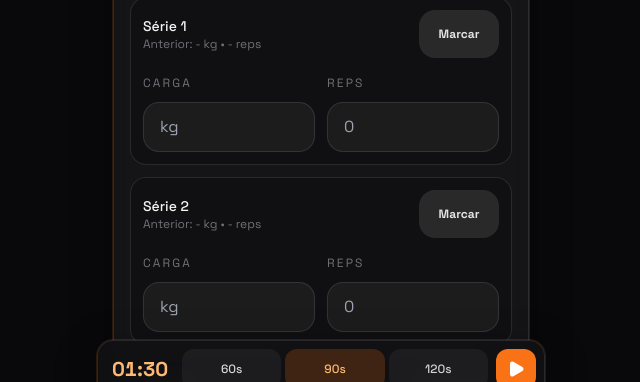
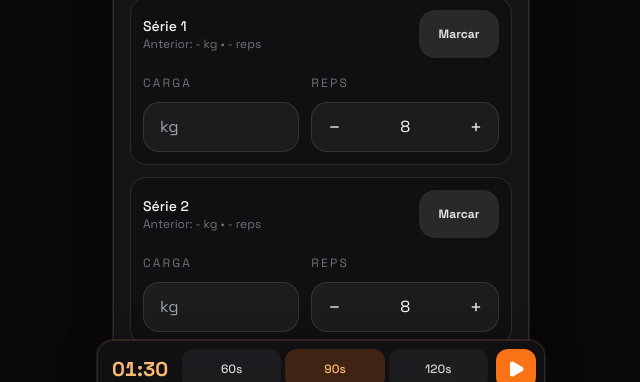
Before and after one commit to lnrdgst/daily-workout, a React (Vite) app: page /workout/A in a window 1280 px wide. Both pictures are taken after a click on the button "Iniciar treino". Shown: the part 402-784 px from the top of the page, without its empty margins (319-959 px from the left). Built offline with nearby package versions, Linux system fonts and the light colour scheme.

Commit message:
feat: agiliza preenchimento de repeticoes no treino

```diff
--- a/src/components/SetRow.tsx
+++ b/src/components/SetRow.tsx
@@ -1,3 +1,4 @@
+import { useId } from 'react';
 import type { ExerciseSetLog } from '@/types/workout';
 
 interface SetRowProps {
@@ -9,6 +10,13 @@ interface SetRowProps {
 }
 
 export const SetRow = ({ index, set, previousSet, onChange, onToggleCompleted }: SetRowProps) => {
+  const repsId = useId();
+  const adjustReps = (delta: number) => {
+    const current = Number(set.reps);
+    const next = Math.max(0, (Number.isFinite(current) ? Math.trunc(current) : 0) + delta);
+    onChange({ reps: String(next) });
+  };
+
   return (
     <div className="rounded-2xl border border-white/10 bg-black/20 p-3">
       <div className="mb-3 flex items-center justify-between">
@@ -29,8 +37,8 @@ export const SetRow = ({ index, set, previousSet, onChange, onToggleCompleted }:
         </button>
       </div>
 
-      <div className="grid grid-cols-2 gap-3">
-        <label className="space-y-2">
+      <div className="grid grid-cols-[minmax(0,1fr)_minmax(140px,1.2fr)] gap-3">
+        <label className="min-w-0 space-y-2">
           <span className="text-xs uppercase tracking-[0.18em] text-zinc-500">Carga</span>
           <input
             type="number"
@@ -42,17 +50,42 @@ export const SetRow = ({ index, set, previousSet, onChange, onToggleCompleted }:
           />
         </label>
 
-        <label className="space-y-2">
-          <span className="text-xs uppercase tracking-[0.18em] text-zinc-500">Reps</span>
-          <input
-            type="number"
-            inputMode="numeric"
-            value={set.reps}
-            onChange={(event) => onChange({ reps: event.target.value })}
-            className="w-full rounded-2xl border border-white/10 bg-white/5 px-4 py-3 text-base text-white outline-none transition focus:border-accent-400"
-            placeholder="0"
-          />
-        </label>
+        <div className="min-w-0 space-y-2">
+          <label htmlFor={repsId} className="text-xs uppercase tracking-[0.18em] text-zinc-500">Reps</label>
+          <div className="flex items-center overflow-hidden rounded-2xl border border-white/10 bg-white/5 transition focus-within:border-accent-400">
+            <button
+              type="button"
+              aria-label="Diminuir repetições"
+              onClick={() => adjustReps(-1)}
+              className="min-h-12 w-11 shrink-0 touch-manipulation text-xl text-zinc-200 transition hover:bg-white/10 active:bg-white/15 focus-visible:outline-none focus-visible:ring-2 focus-visible:ring-inset focus-visible:ring-accent-400"
+            >
+              <span aria-hidden="true">−</span>
+            </button>
+            <input
+              id={repsId}
+              type="text"
+              inputMode="numeric"
+              pattern="[0-9]*"
+              value={set.reps}
+              onChange={(event) => {
+                const value = event.target.value;
+                if (/^\d*$/.test(value) && Number.isFinite(Number(value))) {
+                  onChange({ reps: value });
+                }
+              }}
+              className="min-w-0 w-full bg-transparent py-3 text-center text-base tabular-nums text-white outline-none focus-visible:bg-white/5"
+              placeholder="0"
+            />
+            <button
+              type="button"
+              aria-label="Aumentar repetições"
+              onClick={() => adjustReps(1)}
+              className="min-h-12 w-11 shrink-0 touch-manipulation text-xl text-zinc-200 transition hover:bg-white/10 active:bg-white/15 focus-visible:outline-none focus-visible:ring-2 focus-visible:ring-inset focus-visible:ring-accent-400"
+            >
+              <span aria-hidden="true">+</span>
+            </button>
+          </div>
+        </div>
       </div>
     </div>
   );
--- a/src/utils/storage.ts
+++ b/src/utils/storage.ts
@@ -30,15 +30,15 @@ const normalizeSetValue = (value: unknown): string => (typeof value === 'string'
 const hasRecordedSetData = (set: ExerciseSetLog): boolean =>
   normalizeSetValue(set.load).trim() !== '' || normalizeSetValue(set.reps).trim() !== '';
 
-const cloneSetLog = (set?: ExerciseSetLog): ExerciseSetLog => ({
+const cloneSetLog = (prescribedMinimumReps: number, set?: ExerciseSetLog): ExerciseSetLog => ({
   load: normalizeSetValue(set?.load),
-  reps: normalizeSetValue(set?.reps),
+  reps: set ? normalizeSetValue(set.reps) : String(prescribedMinimumReps),
   completed: false,
 });
 
 const createExerciseState = (exercise: Exercise, previousSets: ExerciseSetLog[] | null = null): ExerciseSessionState => ({
   exerciseId: exercise.id,
-  sets: Array.from({ length: exercise.sets }, (_, index) => cloneSetLog(previousSets?.[index])),
+  sets: Array.from({ length: exercise.sets }, (_, index) => cloneSetLog(exercise.repsMin, previousSets?.[index])),
 });
 
 export const createWorkoutDraft = (workout: Workout, history: WorkoutSessionHistory[] = []): WorkoutSessionDraft => ({
```
Also changed, not shown: 1 other file (tests, documents, lock files or other folders).
